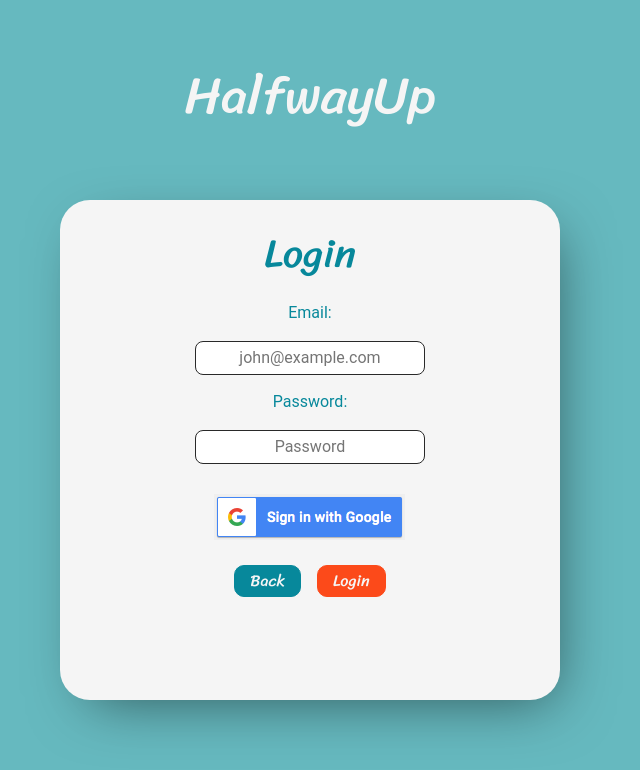
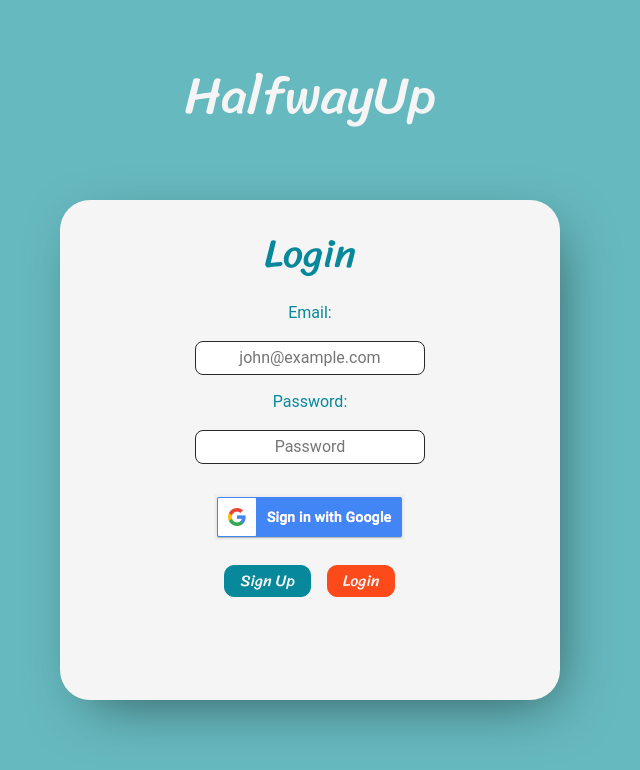
Before and after one commit to moonjason/HalfWayUp, a React (Create React App) app: page /login in a window 1280 px wide. Shown: the top 770 px of the page, without its empty margins (330-970 px from the left). Built offline with nearby package versions, Linux system fonts and the light colour scheme; no server answers.

Commit message:
adjust login page

```diff
--- a/src/components/App/App.js
+++ b/src/components/App/App.js
@@ -20,8 +20,8 @@ const App = () => {
       <Router>
           <Switch>
               <Route exact path={'/'} render={() => <Landing/>}/>
-              <Route exact path={'/login'} render={() => <Login/>}/>
-              <Route exact path={'/signup'} render={() => <SignUp/>}/>
+              <Route exact path={'/login'} render={(routeProps) => <Login {...routeProps}/>}/>
+              <Route exact path={'/signup'} render={(routeProps) => <SignUp {...routeProps}/>}/>
               <Route component={error404} />
           </Switch>
       </Router>
--- a/src/components/Login/index.js
+++ b/src/components/Login/index.js
@@ -8,6 +8,8 @@ import SignInGoogleBase from '../SignInGoogleBase/SignInGoogleBase';
 
 
 const Login = () => {
+
+
     return(
         <div className="login">
             <div className="app-logo">
@@ -26,7 +28,7 @@ const Login = () => {
                                 <input type="password" placeholder="Password"/>
                                 <SignInGoogleBase />
                                 <div className="signup-btns-container">
-                                    <button className="signup-back"><Link to="/" style={{"text-decoration": "none", "color": "whitesmoke"}}>Back</Link></button>
+                                    <button className="signup-back"><Link to="/signup" style={{"text-decoration": "none", "color": "whitesmoke"}}>Sign Up</Link></button>
                                     <button className="signup-submit" type="submit">Login</button>
                                 </div>
                             </form>
--- a/src/components/SignUp/index.js
+++ b/src/components/SignUp/index.js
@@ -26,7 +26,7 @@ const SignUp = () => {
                                         <p className="signup-pass2">Confirm password:</p>
                                         <input type="password" placeholder="Confirm Password"/>
                                         <div className="signup-btns-container">
-                                            <button className="signup-back"><Link to="/" style={{"text-decoration": "none", "color": "whitesmoke"}}>Back</Link></button>
+                                            <button className="signup-back"><Link to="/login" style={{"text-decoration": "none", "color": "whitesmoke"}}>Back</Link></button>
                                             <button className="signup-submit" type="submit">Submit</button>
                                         </div>
                                     </form>
```
